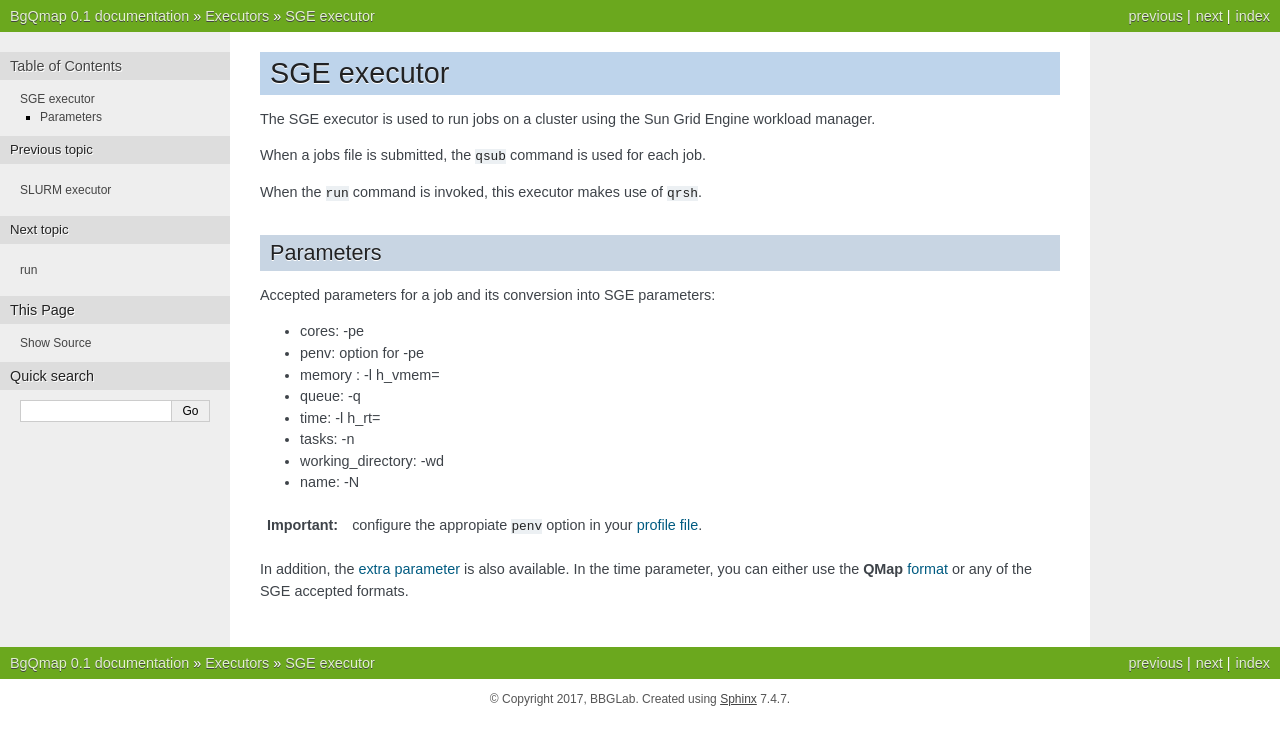
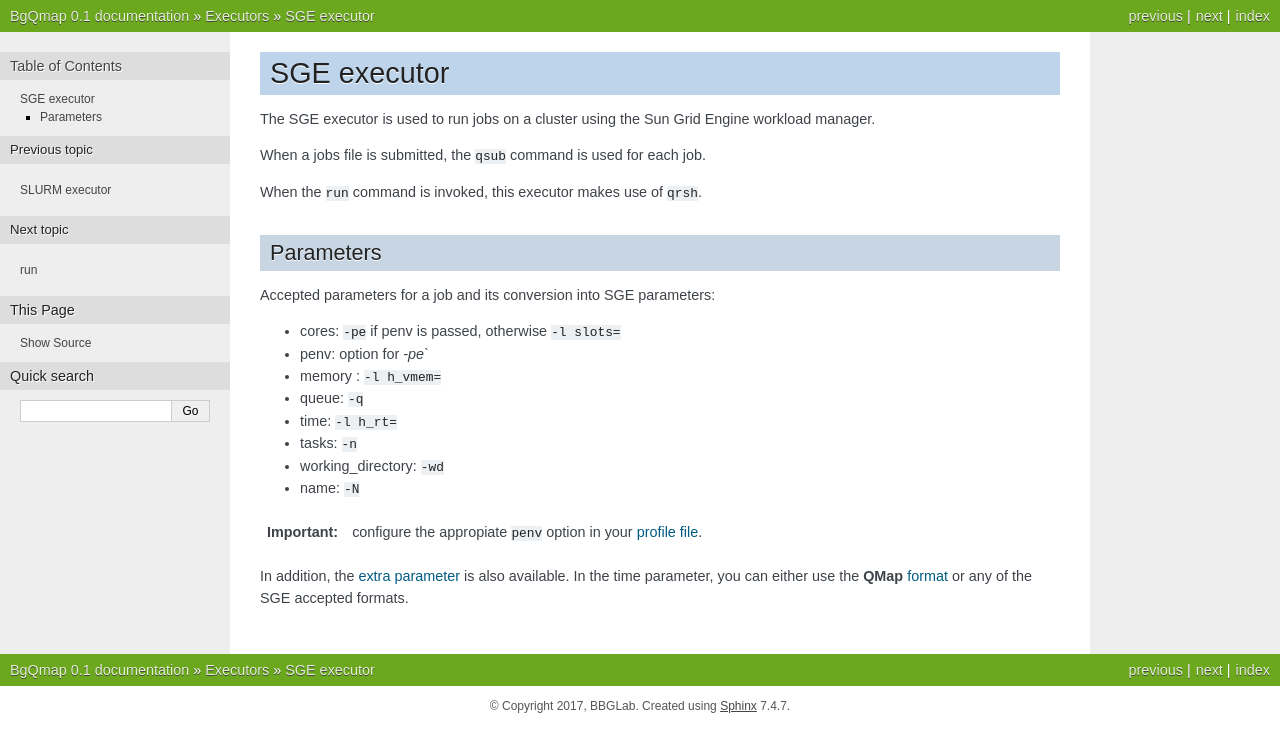
Before and after one commit to bbglab/qmap, a Sphinx documentation site: the page built from docs/source/executors/sge.rst, in a window 1280 px wide. Shown: the top 752 px of the page. Built offline with Sphinx 7.4.7, drawn with Linux system fonts in a browser that asks for light colours.

Commit message:
Changed SGE executor to use penv only if available (same as nexflow does)

```diff
--- a/docs/source/executors/sge.rst
+++ b/docs/source/executors/sge.rst
@@ -17,14 +17,14 @@ Parameters
 
 Accepted parameters for a job and its conversion into SGE parameters:
 
-- cores: -pe
-- penv: option for -pe
-- memory : -l h_vmem=
-- queue: -q
-- time: -l h_rt=
-- tasks: -n
-- working_directory: -wd
-- name: -N
+- cores: ``-pe`` if penv is passed, otherwise ``-l slots=``
+- penv: option for `-pe``
+- memory : ``-l h_vmem=``
+- queue: ``-q``
+- time: ``-l h_rt=``
+- tasks: ``-n``
+- working_directory: ``-wd``
+- name: ``-N``
 
 .. important:: configure the appropiate ``penv`` option in your
    :ref:`profile file <profile>`.
```
Also changed, not shown: 2 other files.
